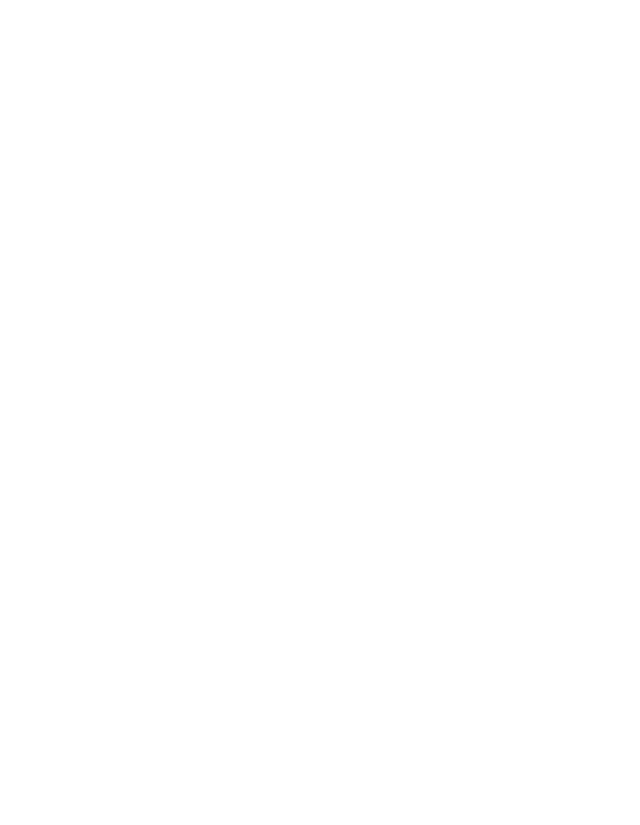
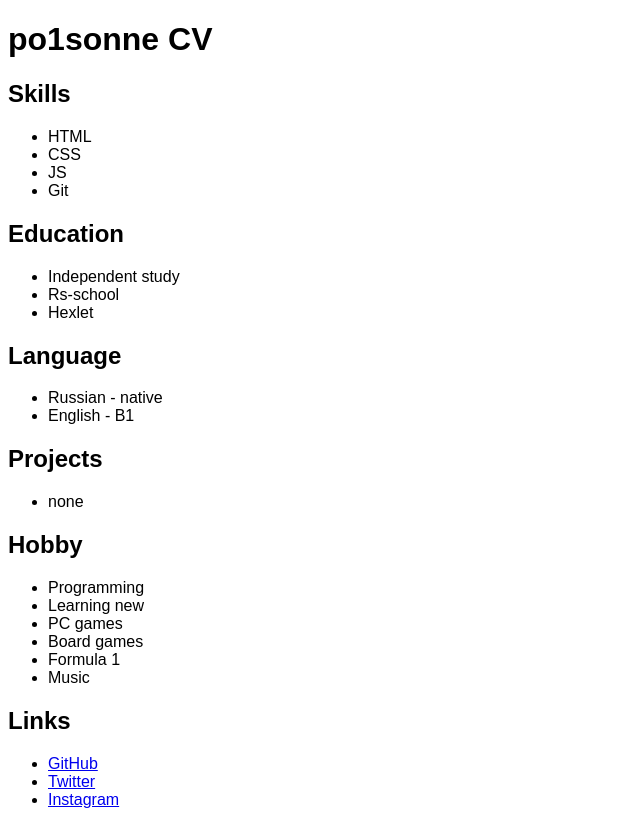
Before and after one commit to po1sonne/CV, a plain HTML site: page index.html in a window 1280 px wide. Shown: the whole page, without its empty margins (0-640 px from the left). Before the commit the page ends 800 px from the top, so only its background shows below. Drawn offline with Linux system fonts and the light colour scheme.

Commit message:
main sections added

```diff
--- a/index.html
+++ b/index.html
@@ -5,9 +5,72 @@
     <meta http-equiv="X-UA-Compatible" content="IE=edge">
     <meta name="viewport" content="width=device-width, initial-scale=1.0">
     <title>Resume Shataev A. S.</title>
-    <link rel="stylesheet" href="styles.css">
+    <link rel="stylesheet" type="text/css" href="styles.css">
+
 </head>
-<body>
+<body class="body">
+    <header>
+        <h1>
+            po1sonne CV
+        </h1>
+    </header>
+    <main>
+        <nav>
+        <h2>
+            Skills
+        </h2>
+        <ul>
+            <li>HTML</li>
+            <li>CSS</li>
+            <li>JS</li>
+            <li>Git</li>
+        </ul>
+        <h2>
+            Education
+        </h2>
+        <ul>
+            <li>Independent study</li>
+            <li>Rs-school</li>
+            <li>Hexlet</li>
 
+        </ul>
+        <h2>
+            Language
+        </h2>
+        <ul>
+            <li>Russian - native</li>
+            <li>English - B1</li>
+        </ul>
+        <h2>
+            Projects
+        </h2>
+        <ul>
+            <li>none</li>
+        </ul>
+        <h2>
+            Hobby
+        </h2>
+        <ul>
+            <li>Programming</li>
+            <li>Learning new</li>
+            <li>PC games</li>
+            <li>Board games</li>
+            <li>Formula 1</li>
+            <li>Music</li>
+        </ul>
+        </nav>
+    </main>
+    <footer>
+        <h2>
+            Links
+        </h2>
+        <nav>
+            <ul>
+                <li><a href="https://github.com/po1sonne">GitHub</a></li>
+                <li><a href="https://twitter.com/po1sonne">Twitter</a></li>
+                <li><a href="https://www.instagram.com/po1sonne/">Instagram</a></li>
+            </ul>
+        </nav>
+    </footer>
 </body>
 </html>
--- a/styles.css
+++ b/styles.css
@@ -0,0 +1,3 @@
+* {
+    font-family: sans-serif, verdana;
+}
```
